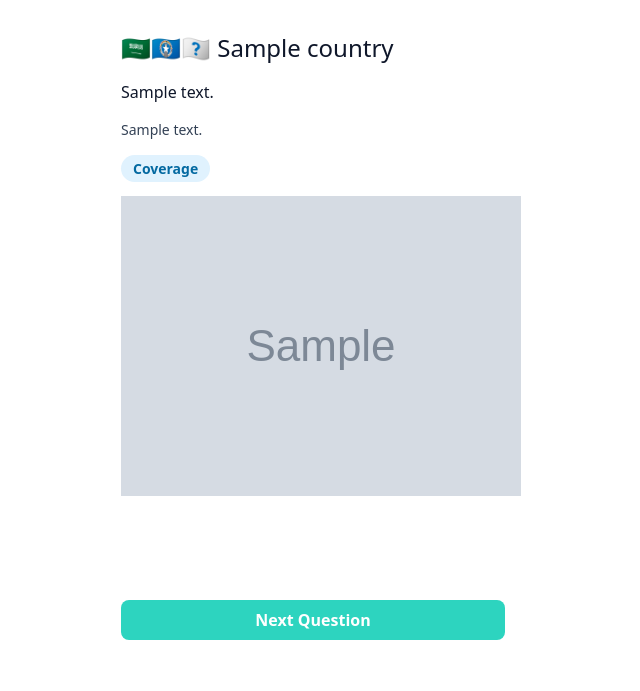
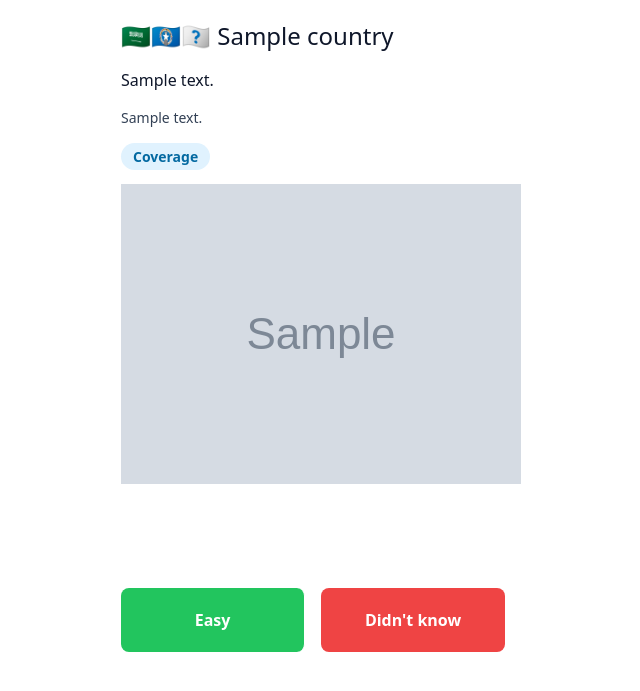
Before and after one commit to therealPaulPlay/geometas, a Django app: template quiz/templates/quiz/answer.html in a window 1280 px wide. Shown: the part 65-756 px from the top of the page, without its empty margins (39-679 px from the left). Run offline with Django 3.2, Linux system fonts and the light colour scheme; the template is opened without the code that fills it: values that come from a table or form of the project are taken from there, others are empty; tables that the repository leaves empty hold one stand-in row (values such as "Sample post"); grey boxes marked "Sample" are stand-in pictures.

Commit message:
summaries and points

```diff
--- a/quiz/db_seeds/country_seeder.py
+++ b/quiz/db_seeds/country_seeder.py
@@ -33,7 +33,7 @@ INPUT_COUNTRIES = [
     ["Dominican Republic", "DO", "South America", "Latin America"],
     ["Ecuador", "EC", "South America", "Latin America"],
     ["Estonia", "EE", "Europe", "Baltics"],
-    ["Eswatini", "SW", "Africa", "Africa"],
+    ["Eswatini", "SZ", "Africa", "Africa"],
     ["Faroe Islands", "FO", "Europe", "Nordics"],
     ["Finland", "FI", "Europe", "Nordics"],
     ["France", "FR", "Europe", "Western Europe"],
@@ -96,7 +96,7 @@ INPUT_COUNTRIES = [
     ["United States of America (USA)", "US", "North America", "North America"],
     ["Uruguay", "UY", "South America", "Latin America"],
     ["Vatican City", "VA", "Europe", "Western Europe"],
-    ["Vietnam", "VN", "Asia", "Africa"],
+    ["Vietnam", "VN", "Asia", "South & South-East Asia"],
     ["Ghana", "GH", "Africa", "Africa"],
     ["Kenya", "KE", "Africa", "Africa"],
     ["Senegal", "SN", "Africa", "Africa"],
--- a/quiz/models.py
+++ b/quiz/models.py
@@ -165,7 +165,7 @@ class QuizSessionFact(models.Model):
     updated_at = models.DateTimeField(auto_now=True)
     user = models.ForeignKey('auth.User', on_delete=models.CASCADE)
     quiz = models.ForeignKey(Quiz, on_delete=models.CASCADE)
-    quiz_session = models.ForeignKey(QuizSession, on_delete=models.CASCADE)
+    quiz_session = models.ForeignKey(QuizSession, on_delete=models.CASCADE, related_name='quizsessionfacts')
     fact = models.ForeignKey(Fact, on_delete=models.CASCADE)
     sort_order = models.IntegerField()
     review_result = models.CharField(max_length=100, choices=REVIEW_RESULT, null=True, blank=True)
--- a/quiz/templates/quiz/answer.html
+++ b/quiz/templates/quiz/answer.html
@@ -30,28 +30,17 @@
 
     <img src="{{fact.image_url}}" alt="{{fact.question}}" class="max-w-full pb-20">
 
-    {% if quiz_finished %}
-        <div class="max-w-full md:max-w-sm pt-6 fixed bottom-0 inset-x-0 md:relative md:bottom-auto">
-            <a
-                class="font-semibold h-16 md:h-10 px-6 md:rounded-lg flex items-center justify-center bg-sky-400 hover:bg-sky-500 focus:outline-none focus:ring-2 focus:ring-sky-500 focus:ring-offset-2 focus:ring-offset-slate-50 text-white "
-                href="{% url 'home' %}"
-                id="advanceLink">
-                Back to Home
-            </a>
-        </div>
-    {% else %}
-        <div class="max-w-full md:max-w-sm pt-6 fixed bottom-0 inset-x-0 md:relative md:bottom-auto">
-            <a
-                class="font-semibold h-16 md:h-10 px-6 md:rounded-lg flex items-center justify-center bg-teal-400 hover:bg-teal-500 focus:outline-none focus:ring-2 focus:ring-teal-500 focus:ring-offset-2 focus:ring-offset-slate-50 text-white "
-                href="{% url 'quiz:quiz' quiz.uuid %}"
-                id="advanceLink">
-                Next Question
-            </a>
-        </div>
-    {% endif %}
-
-    <script>
-        {% include 'quiz/components/js/space-shortcut.html' %}
-    </script>
+    <div class="max-w-full flex md:max-w-sm pt-6 fixed bottom-0 inset-x-0 md:relative md:bottom-auto">
+        <a
+            class="font-semibold h-16 px-6 w-1/2 md:mr-4 md:rounded-lg flex items-center justify-center bg-green-500 border border-t-0 border-b-0 border-l-0 border-white rounded-tr-md hover:bg-green-600 focus:outline-none focus:ring-2 focus:ring-green-500 focus:ring-offset-2 focus:ring-offset-slate-50 text-white "
+            href="{% url 'quiz:rate' quiz.uuid fact.uuid %}?r=correct">
+            Easy
+        </a>
+        <a
+            class="font-semibold h-16 px-6 w-1/2 md:rounded-lg flex items-center justify-center bg-red-500 rounded-tl-md hover:bg-red-600 focus:outline-none focus:ring-2 focus:ring-red-500 focus:ring-offset-2 focus:ring-offset-slate-50 text-white "
+            href="{% url 'quiz:rate' quiz.uuid fact.uuid %}?r=false">
+            Didn't know
+        </a>
+    </div>
 
 {% endblock %}
--- a/quiz/urls.py
+++ b/quiz/urls.py
@@ -5,5 +5,7 @@ from . import views
 urlpatterns = [
     path('<slug:quiz_uuid>/<slug:fact_uuid>/q/', views.question, name='question'),
     path('<slug:quiz_uuid>/<slug:fact_uuid>/a/', views.answer, name='answer'),
+    path('<slug:quiz_uuid>/<slug:fact_uuid>/r/', views.rate_fact, name='rate'),
+    path('<slug:quiz_uuid>/summary/<slug:quiz_session_uuid>/', views.summary, name='summary'),
     path('<slug:quiz_uuid>/', views.quiz, name='quiz'),
 ]
--- a/static/css/main.css
+++ b/static/css/main.css
@@ -642,6 +671,22 @@ video {
 
 .w-8 {
   width: 2rem;
+}
+
+.w-full {
+  width: 100%;
+}
+
+.w-auto {
+  width: auto;
+}
+
+.w-1\/2 {
+  width: 50%;
+}
+
+.w-20 {
+  width: 5rem;
 }
 
 .max-w-2xl {
@@ -698,13 +767,71 @@ video {
   border-radius: 9999px;
 }
 
+.rounded {
+  border-radius: 0.25rem;
+}
+
+.rounded-md {
+  border-radius: 0.375rem;
+}
+
+.rounded-tr-sm {
+  border-top-right-radius: 0.125rem;
+}
+
+.rounded-tr-md {
+  border-top-right-radius: 0.375rem;
+}
+
+.rounded-tl-md {
+  border-top-left-radius: 0.375rem;
+}
+
+.border {
+  border-width: 1px;
+}
+
+.border-2 {
+  border-width: 2px;
+}
+
+.border-4 {
+  border-width: 4px;
+}
+
+.border-0 {
+  border-width: 0px;
+}
+
 .border-b {
   border-bottom-width: 1px;
+}
+
+.border-t-0 {
+  border-top-width: 0px;
+}
+
+.border-b-0 {
+  border-bottom-width: 0px;
+}
+
+.border-l-0 {
+  border-left-width: 0px;
 }
 
 .border-gray-200 {
   --tw-border-opacity: 1;
   border-color: rgb(229 231 235 / var(--tw-border-opacity));
+}
+
+.border-white {
+  --tw-border-opacity: 1;
+  border-color: rgb(255 255 255 / var(--tw-border-opacity));
+}
+
+.border-r-white {
+  --tw-border-opacity: 1;
+  border-right-color: rgb(255 255 255 / var(--tw-border-opacity));
 }
 
 .bg-sky-100 {
@@ -732,8 +859,32 @@ video {
   background-color: rgb(255 255 255 / var(--tw-bg-opacity));
 }
 
+.bg-red-400 {
+  --tw-bg-opacity: 1;
+  background-color: rgb(248 113 113 / var(--tw-bg-opacity));
+}
+
+.bg-green-400 {
+  --tw-bg-opacity: 1;
+  background-color: rgb(74 222 128 / var(--tw-bg-opacity));
+}
+
+.bg-green-500 {
+  --tw-bg-opacity: 1;
+  background-color: rgb(34 197 94 / var(--tw-bg-opacity));
+}
+
+.bg-red-500 {
+  --tw-bg-opacity: 1;
+  background-color: rgb(239 68 68 / var(--tw-bg-opacity));
+}
+
 .p-4 {
   padding: 1rem;
+}
+
+.p-5 {
+  padding: 1.25rem;
 }
 
 .px-3 {
@@ -912,6 +1130,10 @@ video {
     bottom: auto;
   }
 
+  .md\:mr-4 {
+    margin-right: 1rem;
+  }
+
   .md\:h-10 {
     height: 2.5rem;
   }
--- a/templates/base.html
+++ b/templates/base.html
@@ -42,7 +42,7 @@
 
         <div class="">
             <main>
-                <div class="mx-auto max-w-5xl p-4 pt-8 sm:px-6 lg:px-8">
+                <div class="mx-auto max-w-5xl p-5 sm:px-6 lg:px-8">
                     {% block main %}{% endblock %}
                 </div>
             </main>
```
Also changed, not shown: other parts of static/css/main.css (+120 -0 lines), quiz/templates/quiz/home.html (+8 -6 lines), quiz/templates/quiz/summary.html (added, +49 -0 lines), quiz/views.py (+66 -47 lines).
